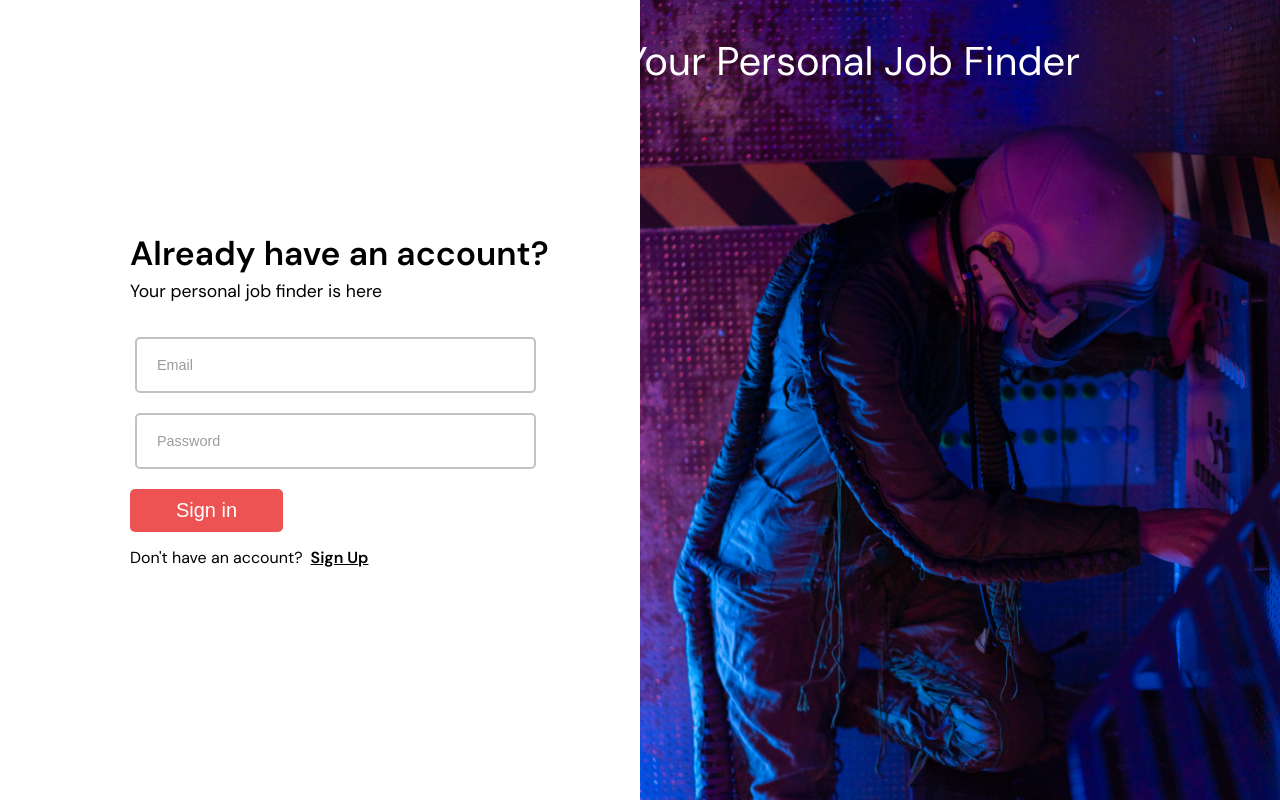
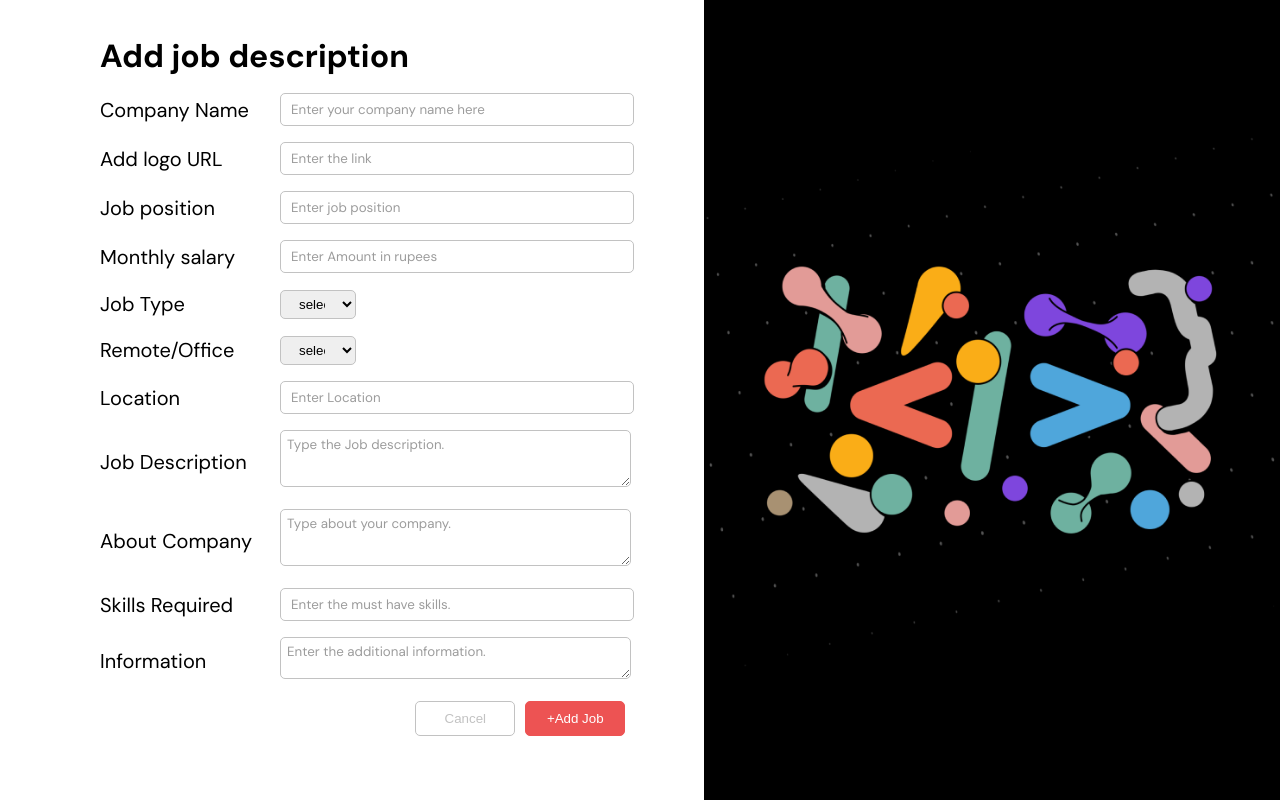
Before and after one commit to rohitjaiswal-3878/Backend-Capstone-find-job, a React (Vite) app in the folder frontend/: page /job-post in a window 1280 px wide. Before the commit this address led to /login. Built offline with nearby package versions, Linux system fonts and the light colour scheme; no server answers.

Commit message:
Frontend :  Added styling for job post page.

```diff
--- a/frontend/src/App.jsx
+++ b/frontend/src/App.jsx
@@ -16,7 +16,8 @@ function App() {
         <Route path="/job-details/:id" element={<JobDetailsPage />} />
         <Route
           path="/job-post"
-          element={<ProtectedRoute Component={JobPostPage} />}
+          // element={<ProtectedRoute Component={JobPostPage} />}
+          element={<JobPostPage />}
         />
         <Route path="/" element={<HomePage />} />
       </Routes>
--- /dev/null
+++ b/frontend/src/pages/JobPostPage/index.css
@@ -0,0 +1,81 @@
+.job-post-container {
+    display: flex;
+    font-family: "DM sans";
+}
+.job-post-form {
+    width: 55vw;
+    height: 100vh;
+    box-sizing: border-box;
+    padding:35px 0px 0px 100px;
+}
+
+#job-post-banner {
+    height: 100vh;
+    width: 45vw;
+    object-fit: cover;
+}
+
+table {
+    width: 40vw;
+    font-size: 20px;
+    border-collapse: separate;
+    border-spacing: 0 1rem;
+}
+
+.job-post-column-name {
+    width: 180px;
+}
+
+table tr td input[type=text], input[type=number] {
+    width: 100%;
+    padding: 8px 10px;
+    border-radius: 5px;
+    outline: none;
+    border : 1.5px solid #C2C2C2
+}
+
+table tr td select {
+    width: 23%;
+    padding: 5px 14px;
+    border: 1.5px solid #C2C2C2;
+    border-radius: 5px;
+    outline: none;
+}
+
+table tr td textarea {
+    width: 101.5%;
+    padding: 5px 6px;
+    border: 1.5px solid #C2C2C2;
+    border-radius: 5px;
+    outline: none;
+}
+
+::placeholder {
+    font-family: "DM sans";
+}
+
+.job-post-buttons {
+    display: flex;
+    justify-content: end;
+    width: 104%;
+}
+table tr td button {
+    width: 100px;
+    padding: 9px 5px;
+    border-radius: 5px;
+    outline: none;
+    margin-left: 10px;
+}
+
+.job-post-clear-btn {
+    background-color: transparent;
+    border: 1.5px solid #C2C2C2;
+    color: #C2C2C2;
+}
+
+.job-post-add-btn {
+    background-color: #ED5353;
+    color: white;
+    border: 1.5px solid #ED5353;
+    outline: none;
+}
--- a/frontend/src/pages/JobPostPage/index.jsx
+++ b/frontend/src/pages/JobPostPage/index.jsx
@@ -1,7 +1,174 @@
 import React from "react";
+import JobPostBanner from "../../assets/jobPost_banner.png";
+import "./index.css";
 
 function JobPostPage() {
-  return <div>JobPostPage</div>;
+  return (
+    <div className="job-post-container">
+      <div className="job-post-form">
+        <h1>Add job description</h1>
+        <table>
+          <tbody>
+            <tr>
+              <td className="job-post-column-name">
+                <label htmlFor="companyName">Company Name</label>
+              </td>
+              <td>
+                <input
+                  type="text"
+                  id="companyName"
+                  name="companyName"
+                  placeholder="Enter your company name here"
+                />
+              </td>
+            </tr>
+            <tr>
+              <td className="job-post-column-name">
+                <label htmlFor="logoUrl">Add logo URL</label>
+              </td>
+              <td>
+                <input
+                  type="text"
+                  id="logoUrl"
+                  name="logoUrl"
+                  placeholder="Enter the link"
+                />
+              </td>
+            </tr>
+            <tr>
+              <td className="job-post-column-name">
+                <label htmlFor="jobPosition">Job position</label>
+              </td>
+              <td>
+                <input
+                  type="text"
+                  id="jobPosition"
+                  name="jobPosition"
+                  placeholder="Enter job position"
+                />
+              </td>
+            </tr>
+            <tr>
+              <td className="job-post-column-name">
+                <label htmlFor="monthlySalary">Monthly salary</label>
+              </td>
+              <td>
+                <input
+                  type="number"
+                  id="monthlySalary"
+                  name="monthlySalary"
+                  placeholder="Enter Amount in rupees"
+                />
+              </td>
+            </tr>
+            <tr>
+              <td className="job-post-column-name">
+                <label htmlFor="jobType">Job Type</label>
+              </td>
+              <td>
+                <select name="jobType" id="jobType" defaultValue={"DEFAULT"}>
+                  <option value="DEFAULT" disabled>
+                    select
+                  </option>
+                  <option value="full time">Full time</option>
+                  <option value="part time">Part time</option>
+                </select>
+              </td>
+            </tr>
+            <tr>
+              <td className="job-post-column-name">
+                <label htmlFor="remote">Remote/Office</label>
+              </td>
+              <td>
+                <select name="remote" id="remote" defaultValue={"DEFAULT"}>
+                  <option value="DEFAULT" disabled>
+                    select
+                  </option>
+                  <option value="yes">Yes</option>
+                  <option value="no">No</option>
+                </select>
+              </td>
+            </tr>
+            <tr>
+              <td className="job-post-column-name">
+                <label htmlFor="location">Location</label>
+              </td>
+              <td>
+                <input
+                  type="text"
+                  id="location"
+                  name="location"
+                  placeholder="Enter Location"
+                />
+              </td>
+            </tr>
+            <tr>
+              <td className="job-post-column-name">
+                <label htmlFor="jobDescription">Job Description</label>
+              </td>
+              <td>
+                <textarea
+                  name="jobDescription"
+                  id="jobDescription"
+                  placeholder="Type the Job description."
+                  rows={3}
+                ></textarea>
+              </td>
+            </tr>
+            <tr>
+              <td className="job-post-column-name">
+                <label htmlFor="aboutCompany">About Company</label>
+              </td>
+              <td>
+                <textarea
+                  name="aboutCompany"
+                  id="aboutCompany"
+                  placeholder="Type about your company."
+                  rows={3}
+                ></textarea>
+              </td>
+            </tr>
+            <tr>
+              <td className="job-post-column-name">
+                <label htmlFor="skillsRequired">Skills Required</label>
+              </td>
+              <td>
+                <div>
+                  <input
+                    type="text"
+                    id="skillsRequired"
+                    name="skillsRequired"
+                    placeholder="Enter the must have skills."
+                  />
+                </div>
+              </td>
+            </tr>
+            <tr>
+              <td className="job-post-column-name">
+                <label htmlFor="information">Information</label>
+              </td>
+              <td>
+                <textarea
+                  name="information"
+                  id="information"
+                  placeholder="Enter the additional information."
+                  rows={2}
+                ></textarea>
+              </td>
+            </tr>
+            <tr>
+              <td className="job-post-column-name"></td>
+              <td className="job-post-buttons">
+                <button className="job-post-clear-btn">Cancel</button>
+                <button className="job-post-add-btn">+Add Job</button>
+              </td>
+            </tr>
+          </tbody>
+        </table>
+      </div>
+      <img src={JobPostBanner} id="job-post-banner" />
+    </div>
+  );
 }
 
 export default JobPostPage;
```
Also changed, not shown: frontend/src/assets/jobPost_banner.png (added).
